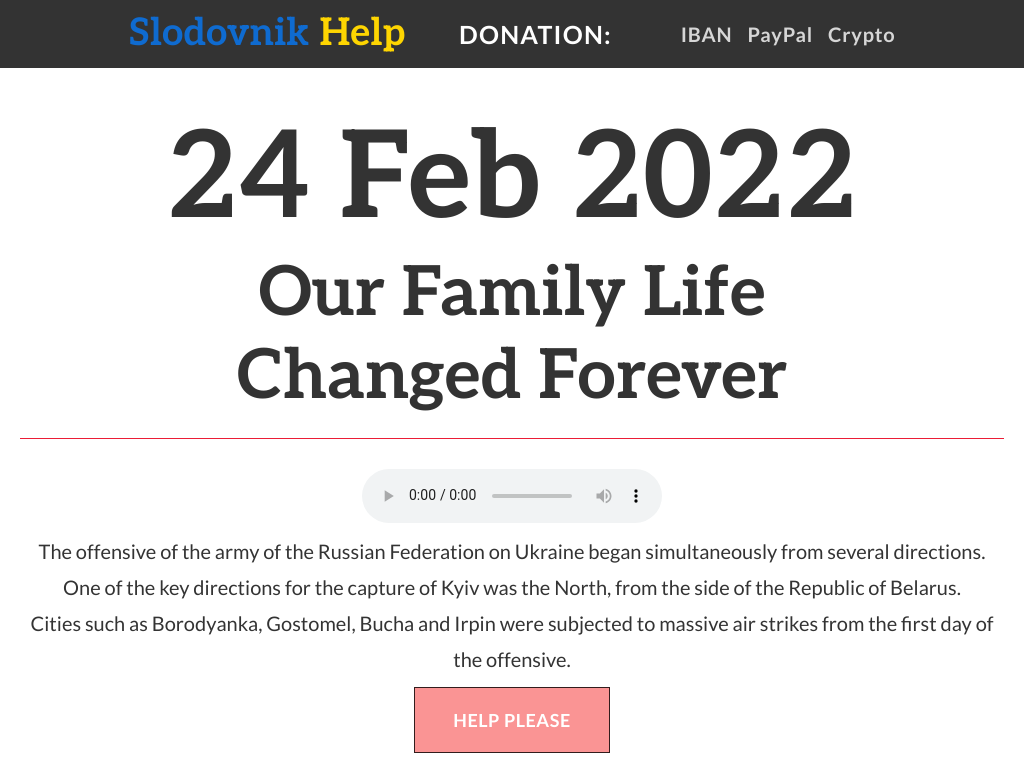
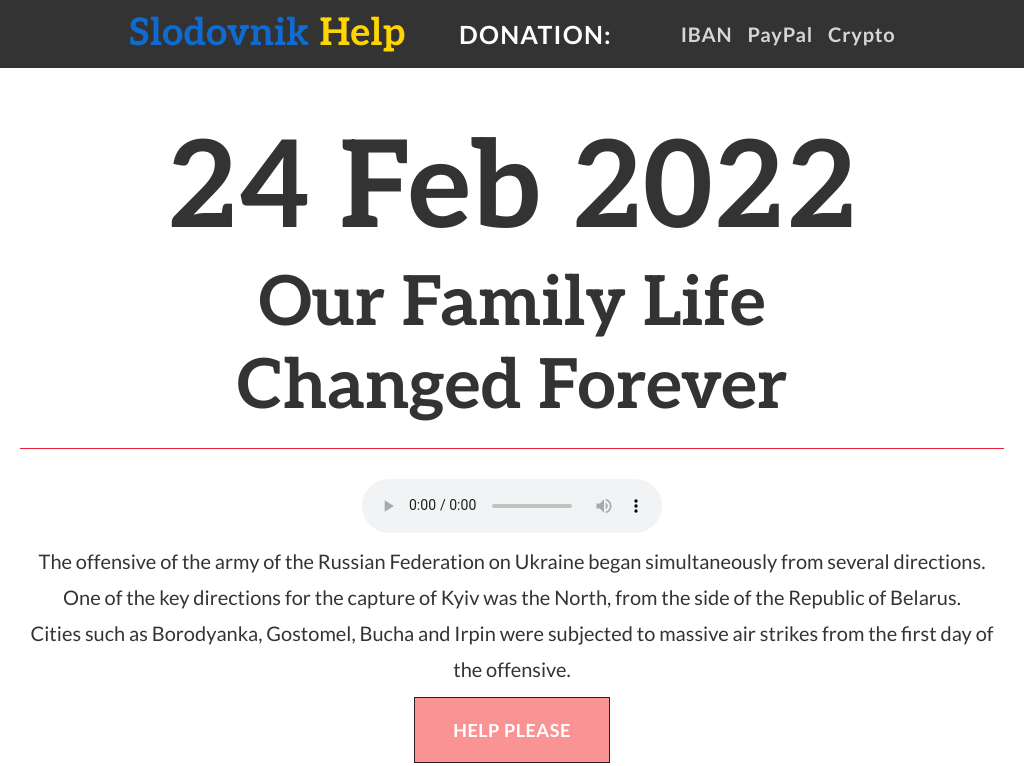
Before and after one commit to vsenikiperebral/slod-help-mob, a plain HTML site: page index.html in a window 1024 px wide. Shown: the top 766 px of the page. Drawn offline with nearby package versions, Linux system fonts and the light colour scheme.

Commit message:
27.10 / 13.00

```diff
--- a/sass/_hero.scss
+++ b/sass/_hero.scss
@@ -9,18 +9,21 @@ background-image: url("../images/hero-bg-1.jpg");
   background-repeat: no-repeat;
     background-position: center;
     background-size: cover;
-
-// @media screen and (min-width: 767px)
-//     {
-//      display: flex;
-//     }
 }
 
+.hero__img {
+width: 100%;
+margin-top: 20px;
+margin-bottom: 30px;
 
-  .hero__img {
-width: 100%;
-margin-bottom: 40px;
+@media screen and (min-width: 1000px) and (max-width: 1279px)
+  {
+    width: 900px;
   }
+
+
+}
+
 
   .divider-bottom {
     background-image: url('../images/divider-bottom.png');
```
Also changed, not shown: css/main.css, css/main.min.css, 2 other files.
